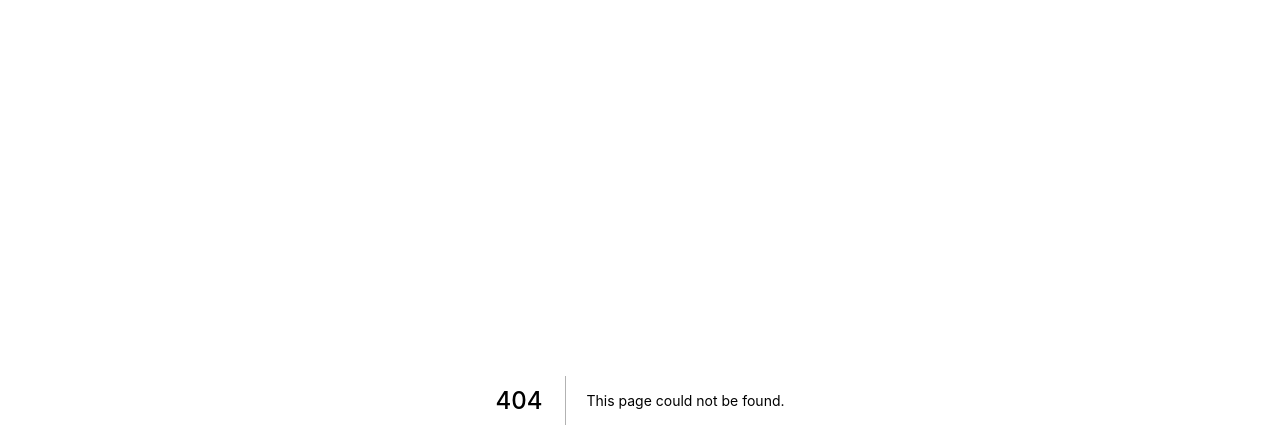
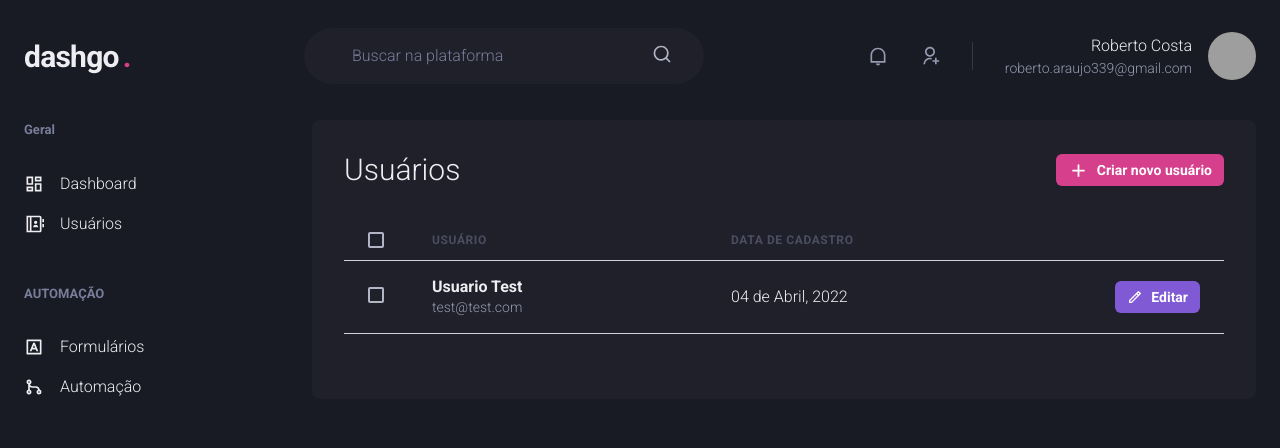
Before and after one commit to costabeto/ignite-reactjs, a Next.js app in the folder 04-dashgo/: page /users in a window 1280 px wide. Before the commit this address had no page. Shown: the top 448 px of the page. Built offline with nearby package versions, Linux system fonts and the light colour scheme; grey boxes are pictures that could not be loaded.

Commit message:
User listing component

```diff
--- /dev/null
+++ b/04-dashgo/src/pages/users/index.tsx
@@ -0,0 +1,95 @@
+import {
+  Box,
+  Button,
+  Checkbox,
+  Flex,
+  Heading,
+  Icon,
+  Table,
+  Tbody,
+  Td,
+  Text,
+  Th,
+  Thead,
+  Tr,
+} from '@chakra-ui/react';
+import React from 'react';
+import { RiAddLine, RiPencilLine } from 'react-icons/ri';
+import { Header } from '../../components/Header';
+import Sidebar from '../../components/Sidebar';
+
+const UserList = () => {
+  return (
+    <Box>
+      <Header />
+
+      <Flex w='100%' my='6' maxWidth={1480} mx='auto' px='6'>
+        <Sidebar />
+
+        <Box flex='1' borderRadius={8} bg='gray.800' p='8'>
+          <Flex mb='8' justify='space-between' align='center'>
+            <Heading size='lg' fontWeight='normal'>
+              Usuários
+            </Heading>
+
+            <Button
+              as='a'
+              size='sm'
+              fontSize='sm'
+              colorScheme='pink'
+              ml='4'
+              leftIcon={<Icon as={RiAddLine} fontSize={21} />}
+              cursor='pointer'
+            >
+              Criar novo usuário
+            </Button>
+          </Flex>
+
+          <Table>
+            <Thead>
+              <Th px='6' color='gray.300' w='8'>
+                <Checkbox colorScheme='pink' />
+              </Th>
+              <Th>Usuário</Th>
+              <Th>Data de cadastro</Th>
+              <Th w={0}></Th>
+            </Thead>
+
+            <Tbody>
+              <Tr>
+                <Td px='6'>
+                  <Checkbox colorScheme='pink' />
+                </Td>
+                <Td>
+                  <Box>
+                    <Text fontWeight='bold'>Usuario Test</Text>
+                    <Text fontSize='sm' color='gray.300'>
+                      test@test.com
+                    </Text>
+                  </Box>
+                </Td>
+                <Td>04 de Abril, 2022</Td>
+
+                <Td>
+                  <Button
+                    as='a'
+                    size='sm'
+                    fontSize='sm'
+                    colorScheme='purple'
+                    ml='4'
+                    leftIcon={<Icon as={RiPencilLine} fontSize={16} />}
+                    cursor='pointer'
+                  >
+                    Editar
+                  </Button>
+                </Td>
+              </Tr>
+            </Tbody>
+          </Table>
+        </Box>
+      </Flex>
+    </Box>
+  );
+};
+
+export default UserList;
```
